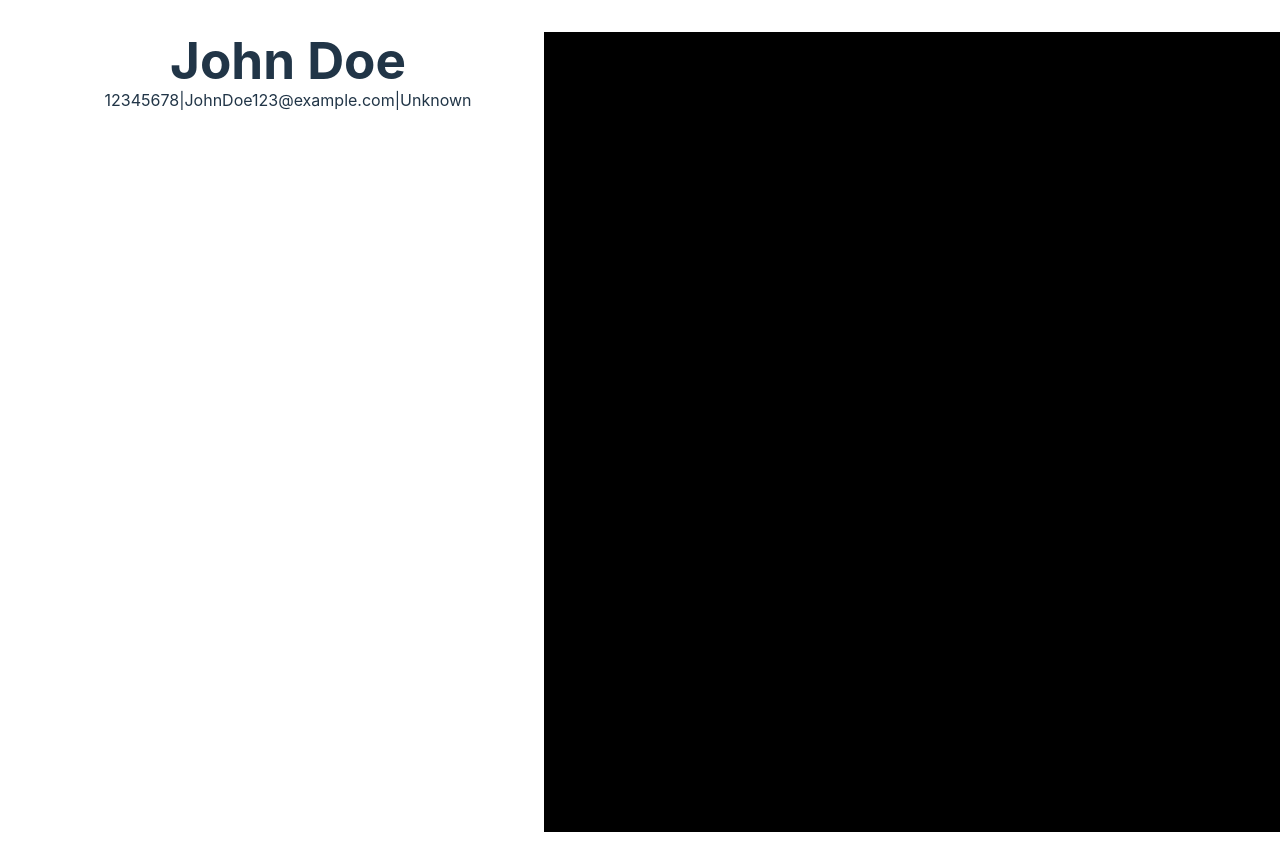
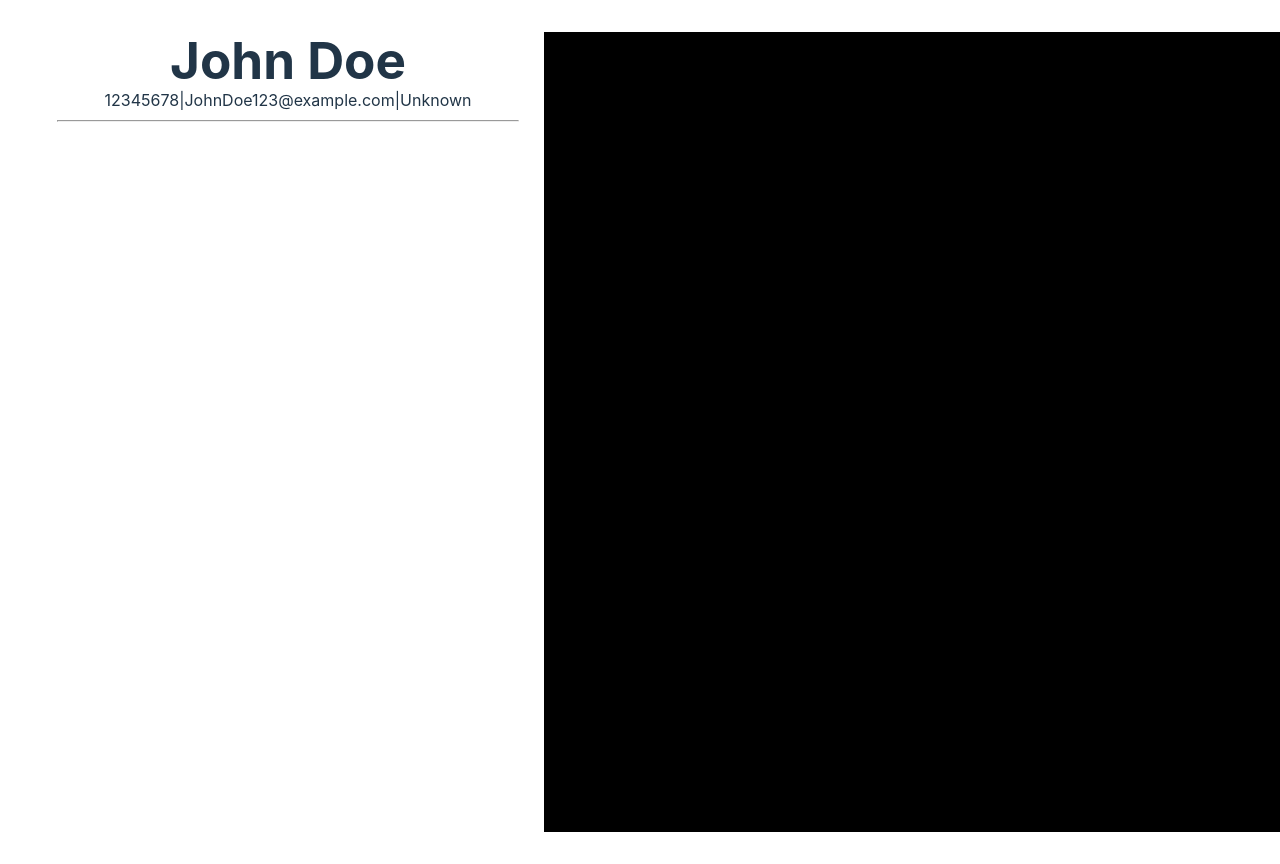
Before and after one commit to G-Y-Chan/resume-generator-app, a React (Vite) app: page / in a window 1280 px wide. Shown: the top 864 px of the page. Built offline with nearby package versions, Linux system fonts and the light colour scheme.

Commit message:
Add divider between personal details and next section

```diff
--- a/src/components/Resume.jsx
+++ b/src/components/Resume.jsx
@@ -13,6 +13,9 @@ function Resume(props) {
                 }}
             >{props.data.name}</h1>
             <span>{props.data.phone}|{props.data.email}|{props.data.location}</span>
+            <hr
+                style={{width:"36vw"}}
+            ></hr>
         </div>
     )
 }
```
